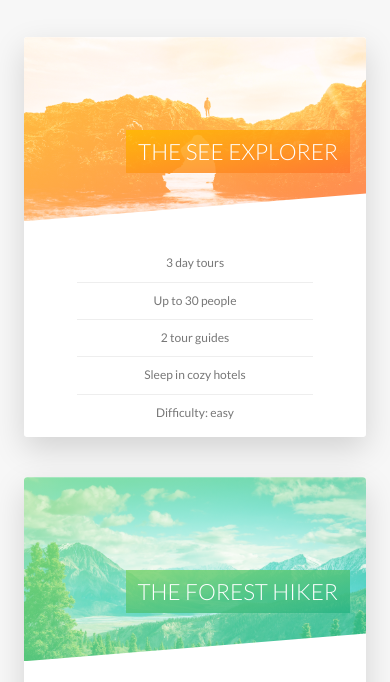
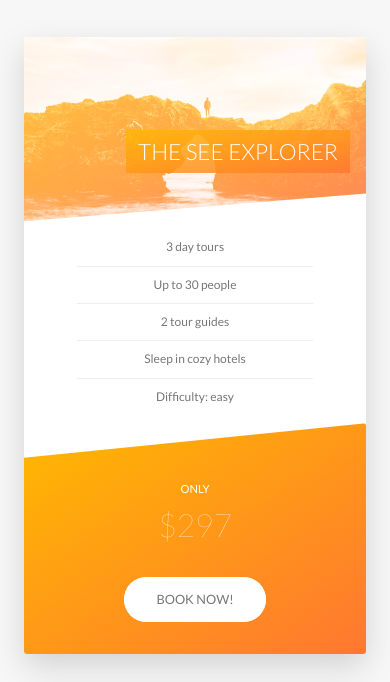
Before and after one commit to XenderMd/Natours-Project, a website: page index.html in a window 390 px wide. Shown: the part 2651-3333 px from the top of the page. Drawn offline with Linux system fonts and the light colour scheme.

Commit message:
Writing media queries - tours, stories, booking sections

```diff
--- a/sass/components/_card.scss
+++ b/sass/components/_card.scss
@@ -193,4 +193,58 @@
       font-weight: 100;
   }
 
+  @include respond(tab-port){
+
+      height: auto;
+      border-radius: 3px;
+      background-color: $color-white;
+      box-shadow: 0 1.5rem 4rem rgba($color-black, 0.15);
+
+      &__side {
+
+        height: auto;
+        position: relative;
+        box-shadow: none;
+
+        &--back {
+          transform: rotateY(0);
+          clip-path: polygon(0 15%, 100% 0, 100% 100%, 0 100%);
+        }
+
+      }
+
+      &:hover &__side--front {
+        transform: rotateY(0);
+      }
+
+      &:hover &__side--back {
+        transform: rotateY(0);
+      }
+
+      //Back side styling
+
+      &__details{
+          padding: 1rem 3rem;
+      }
+
+
+      &__cta{
+          position:relative;
+          top:0;
+          left: 0%;
+          transform: translate(0);
+          width: 100%;
+          padding: 7rem 4rem 4rem 4rem;
+      }
+
+      &__price-box{
+        margin-bottom: 3rem;
+      }
+
+      &__price-value{
+          font-size: 4rem;
+      }
+
+  }
+
 }
--- a/sass/components/_form.scss
+++ b/sass/components/_form.scss
@@ -19,6 +19,10 @@
         width: 90%;
         display: block;
         transition: all 0.3s;
+
+        @include respond(tab-port){
+            width: 100%;
+          }
 
         &:focus{
             outline: none;
@@ -54,6 +58,11 @@
     &__radio-group{
         width: 49%;
         display: inline-block;
+
+        @include respond(tab-port){
+            width: 100%;
+            margin-bottom: 2rem;
+          }
     }
 
     &__radio-input{
--- a/sass/components/_story.scss
+++ b/sass/components/_story.scss
@@ -8,6 +8,17 @@
     padding-left: 9rem;
     font-size: $default-font-size;
     transform: skewX(-12deg);
+
+    @include respond(tab-port){
+        width: 100%;
+        padding: 4rem;
+        padding-left: 7rem;
+    }
+
+    @include respond(phone){
+        transform: skewX(0deg);
+    }
+
 
 
     &__shape{
@@ -21,17 +32,24 @@
         -webkit-clip-path:circle(50% at 50% 50%);
         clip-path: circle(50% at 50% 50%);
         transform: translateX(-3rem) skewX(12deg);
+
+        @include respond(phone){
+            transform: translateX(-3rem) skewX(0deg);
+        }
     }
 
     &__image{
         height: 100%;
-        transform: skewX(12deg);
         transform: translateX(-4rem) scale(1.4);
         transition: all .5s;
     }
 
     &__text{
+
         transform: skewX(12deg);
+        @include respond(phone){
+            transform: skewX(0deg);
+        }
     }
 
     &__caption{
--- a/sass/pages/_home.scss
+++ b/sass/pages/_home.scss
@@ -65,15 +65,34 @@
 }
 
 .book{
+
   background-image: linear-gradient(105deg, rgba($color-white, 0.9) 0%,rgba($color-white, 0.9) 50%, transparent 50%), url(../img/nat-10.jpg);
   background-size: 100%;
   border-radius: 3px;
   box-shadow: 0 1.5rem 4rem rgba($color-black, 0.2);
 
-  height:50rem;
+  @include respond(tab-land){
+    background-image: linear-gradient(105deg, rgba($color-white, 0.9) 0%, rgba($color-white, 0.9) 65%, transparent 65%), url(../img/nat-10.jpg);
+    background-size: cover;
+  }
+
+  @include respond(tab-port){
+    background-image: linear-gradient(105deg, rgba($color-white, 0.9) 0%, rgba($color-white, 0.9) 100%), url(../img/nat-10.jpg);
+    background-size: cover;
+  }
 
   &__form{
       width: 50%;
       padding: 6rem;
+
+      @include respond(tab-land){
+        width: 65%;
+      }
+
+
+      @include respond(tab-port){
+        width: 100%;
+      }
+
   }
 }
```
Also changed, not shown: css/style.css.
